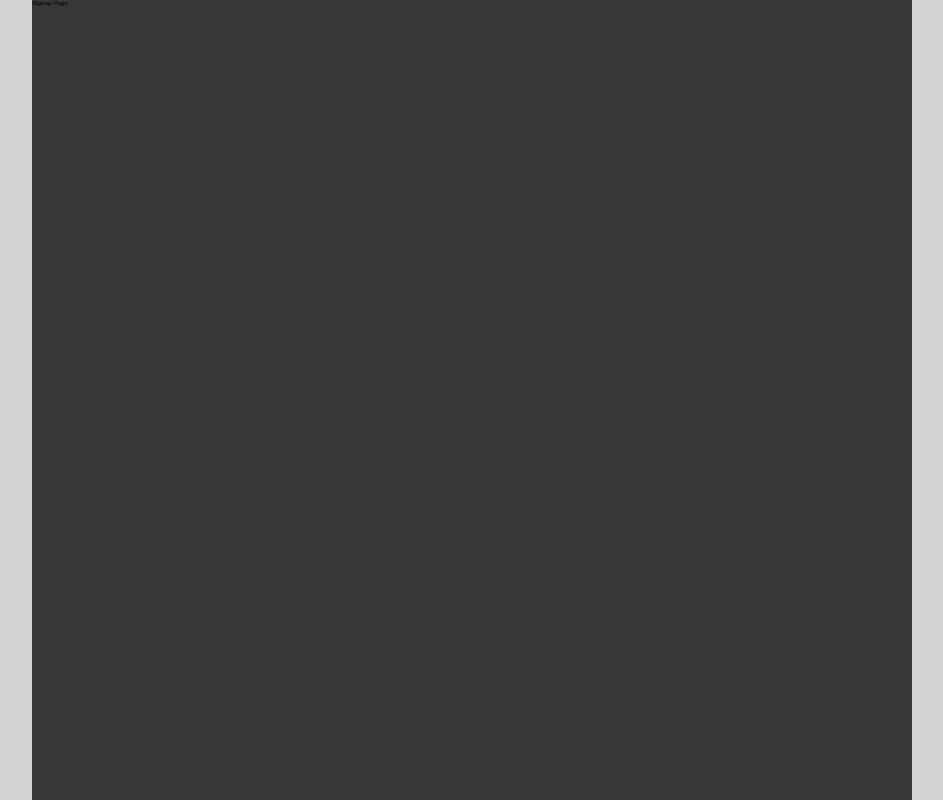
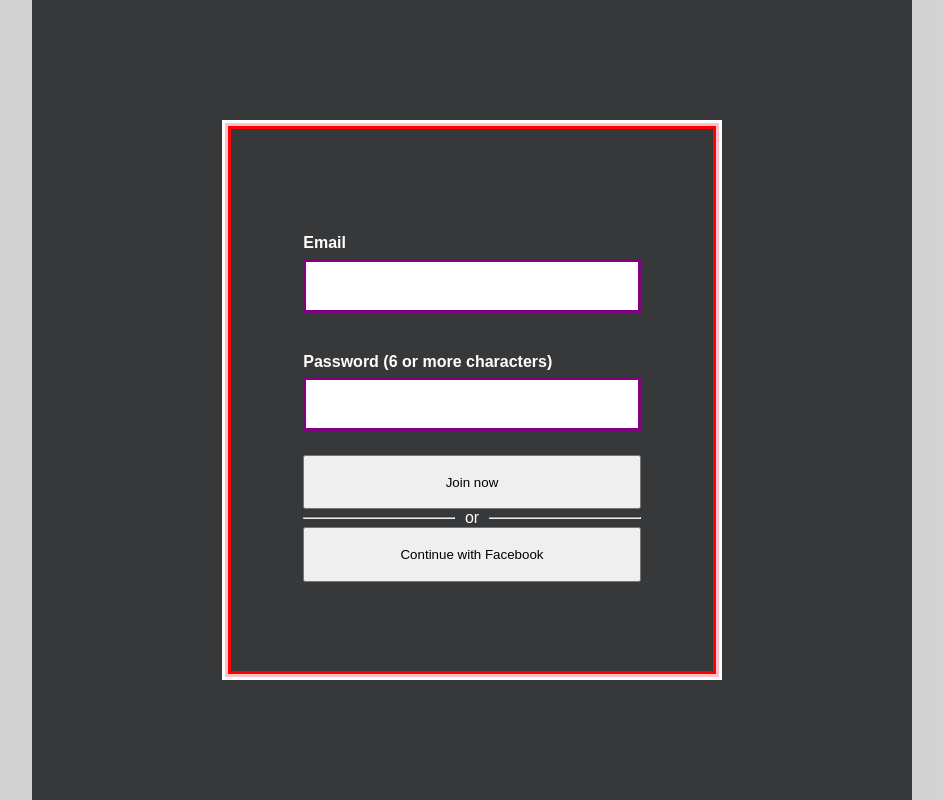
Before and after one commit to candrade86/teaching-site-frontend, a React (Create React App) app in the folder teaching-site/: page /signup in a window 1280 px wide. Shown: the whole page, without its empty margins (168-1111 px from the left). Built offline with nearby package versions, Linux system fonts and the light colour scheme.

Commit message:
completed basic signup form with some styling

```diff
--- a/teaching-site/src/components/Signup.js
+++ b/teaching-site/src/components/Signup.js
@@ -1,10 +1,41 @@
 import React, { Component } from 'react';
 
-import { Container } from '../styled-components/Signup';
+import {
+    Container,
+    SignupWrap,
+    Signup,
+    Form,
+    LabelWrap,
+    Label,
+    Input,
+    Button,
+    OrWrap,
+    HRWrap,
+    HR
+} from '../styled-components/Signup';
 
 class SignUp extends Component {
     render(){
-        return <Container> Signup Page </Container>
+        return (
+            <Container>
+                <SignupWrap>
+                    <Signup>
+                        <Form>
+                            <LabelWrap><Label>Email</Label></LabelWrap>
+                            <Input type='text' />
+
+
+                            <LabelWrap><Label>Password (6 or more characters)</Label></LabelWrap>
+                            <Input type='text' />
+
+                            <Button>Join now</Button>
+                            <OrWrap><HRWrap><HR /></HRWrap>or<HRWrap><HR /></HRWrap></OrWrap>
+                            <Button>Continue with Facebook</Button>
+                        </Form>
+                    </Signup>
+                </SignupWrap>
+            </Container>
+        );
     }
 }
 
--- a/teaching-site/src/styled-components/App.js
+++ b/teaching-site/src/styled-components/App.js
@@ -4,6 +4,6 @@ export const Container = styled.div`
     width: 100%;
     max-width: 880px;
     min-height: 100vh;
-    margin: auto;
+    margin: 0 auto;
     background: #37383a;
 `
--- a/teaching-site/src/styled-components/Signup.js
+++ b/teaching-site/src/styled-components/Signup.js
@@ -1,6 +1,88 @@
 import styled from 'styled-components';
 
 export const Container = styled.div`
+    display: flex;
+    flex-direction: column;
+    justify-content: center;
+    align-items: center;
     width: 100%;
     min-height: 100vh;
 `
+
+export const SignupWrap = styled.div`
+    max-width: 500px;
+    width: 90%;
+    height: 70vh;
+
+    border: solid white;
+`
+
+export const Signup = styled.div`
+    max-width: 500px;
+    width: 100%;
+    height: 100%;
+
+    border: solid pink;
+`
+
+export const Form = styled.form`
+    display: flex;
+    flex-direction: column;
+    justify-content: center;
+    align-items: center;
+    width: 100%;
+    height: 100%;
+
+    border: solid red;
+`
+
+export const LabelWrap = styled.div`
+    position: relative;
+    bottom: -17px;
+    width: 70%;
+
+    /* border: solid white; */
+`
+
+export const Label = styled.label`
+    font-size: 1.6rem;
+    color: white;
+    font-weight: 900;
+`
+
+export const Input = styled.input`
+    width: 70%;
+    height: 10%;
+    margin: 5% 0;
+
+    border: solid purple;
+`
+
+export const Button = styled.button`
+    width: 70%;
+    height: 10%;
+`
+
+export const OrWrap = styled.div`
+    display: flex;
+    justify-content: space-between;
+    align-items: center;
+    width: 70%;
+    font-size: 1.6rem;
+    color: white;
+`
+
+export const HRWrap = styled.div`
+    display: flex;
+    justify-content: flex-start;
+    width: 45%;
+`
+
+export const HR = styled.hr`
+    align-self: flex-start;
+    color: white;
+    width: 100%;
+
+    /* border: solid yellow; */
+
+`
```
